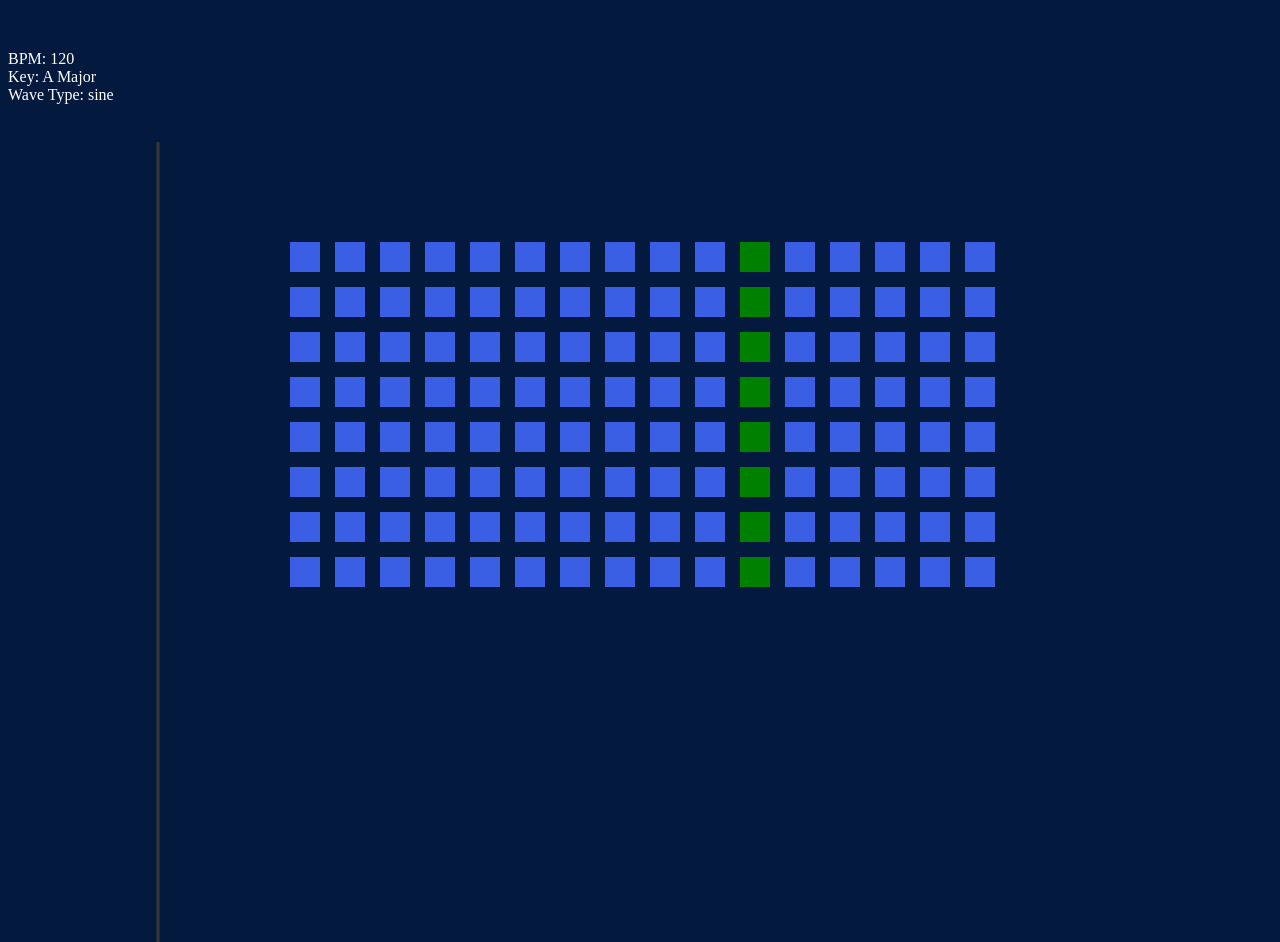
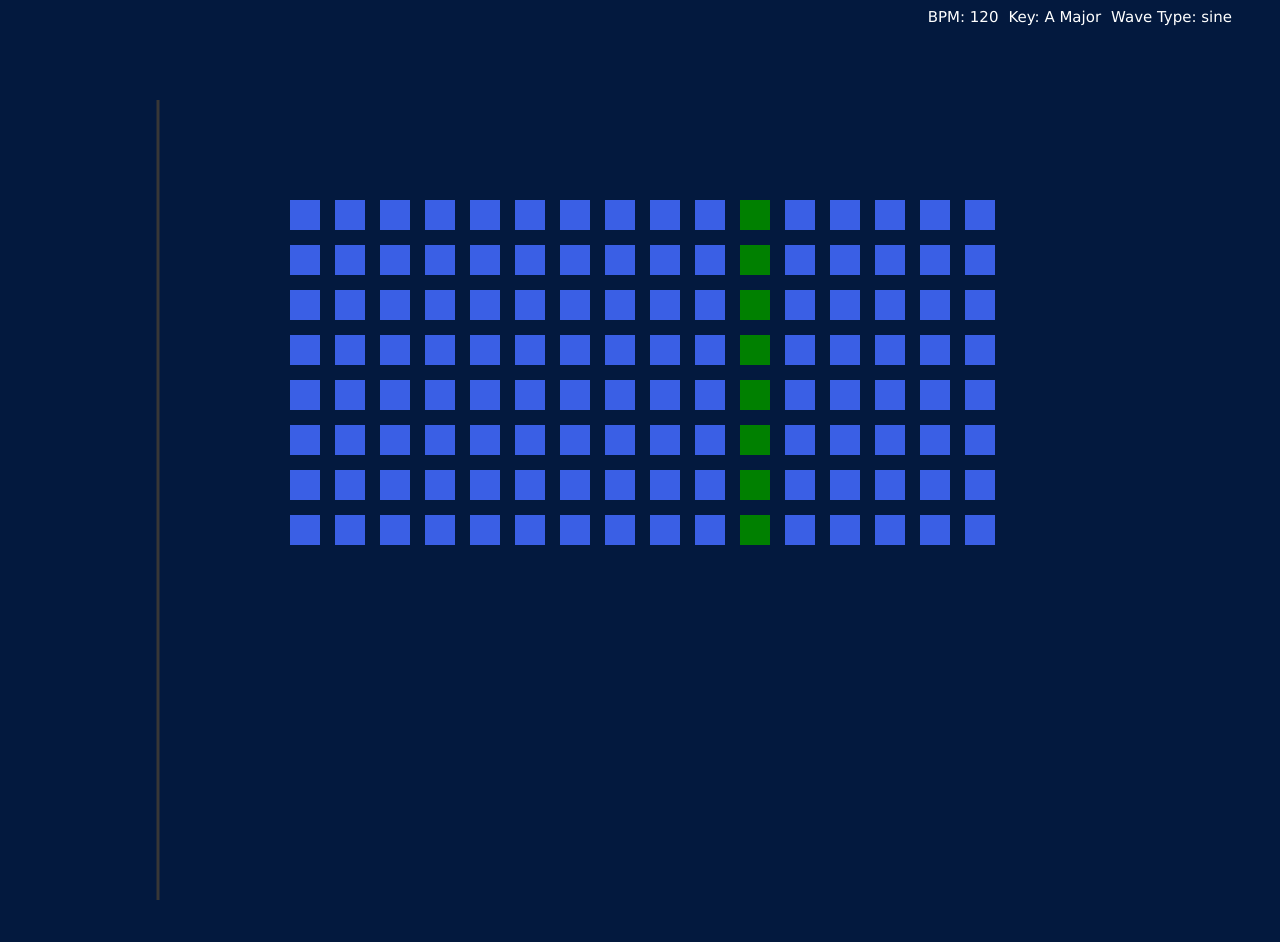
Before and after one commit to ellie-keen/final-project, a website: page index.html in a window 1280 px wide. After the commit the page ends 900 px from the top, so only its background shows below. Drawn offline with Linux system fonts and the light colour scheme.

Commit message:
Add styles for music info

```diff
--- a/index.html
+++ b/index.html
@@ -7,14 +7,13 @@
     <title></title>
   </head>
   <body>
-    <div class="container">
       <canvas id="visualiserCanvas" width="800"height="600" class="background"></canvas>
       <canvas id="keyboardCanvas" width="800" height="600" class="foreground"></canvas>
-    </div>
+
     <div id="music-info">
-      <div>BPM: <span id="bpm"></span></div>
-      <div>Key: <span id="key"></span></div>
-      <div>Wave Type: <span id="waveType"></span></div>
+      <div class="music-spacing">BPM: <span id="bpm"></span></div>
+      <div class="music-spacing">Key: <span id="key"></span></div>
+      <div class="music-spacing">Wave Type: <span id="waveType"></span></div>
     </div>
 
 
--- a/public/style.css
+++ b/public/style.css
@@ -12,8 +12,17 @@ canvas {
   max-width: 800px;
 }
 
+.music-spacing {
+  margin-right: 10px;
+}
+
 #music-info {
   color: white;
+  display: flex;
+  justify-content: flex-end;
+  margin-right: 30px;
+  font-size: 15px;
+  font-family: verdana;
 }
 
 #visualiserCanvas {
```
